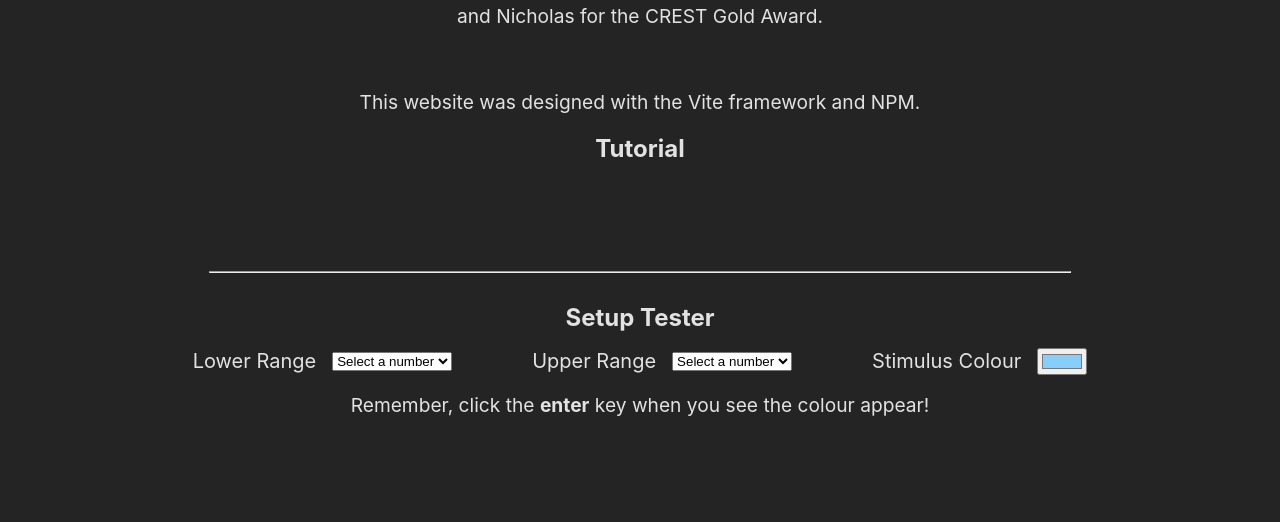
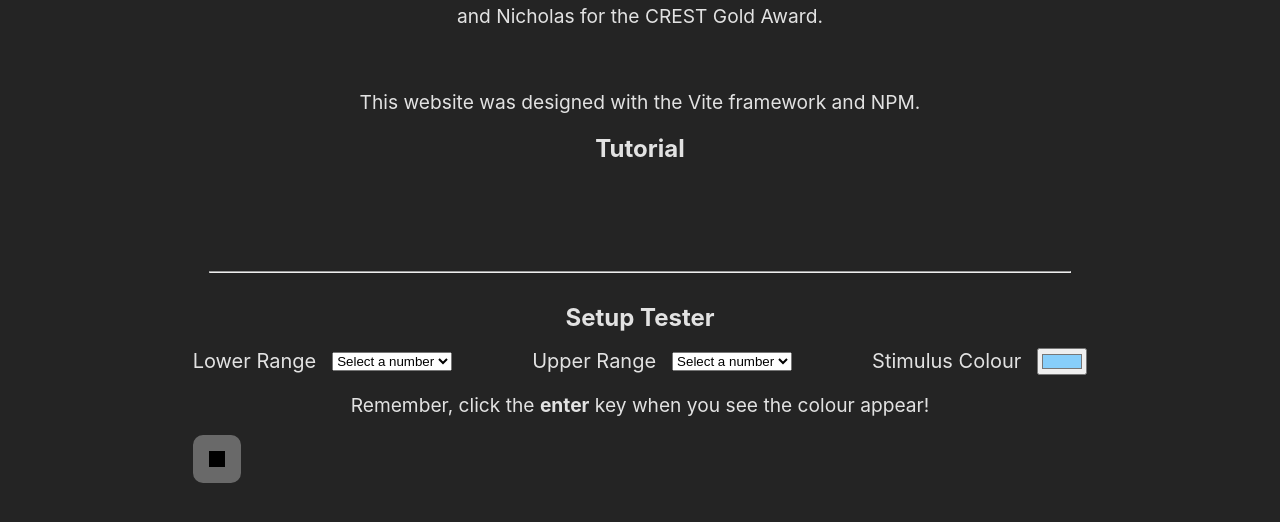
Before and after one commit to helloworld3200/reaction-times-tester, a website built with Vite: page index.html in a window 1280 px wide. Shown: the part 136-658 px from the top of the page. Built offline with nearby package versions, Linux system fonts and the light colour scheme.

Commit message:
Start adding tester box

```diff
--- /dev/null
+++ b/css/tester.css
@@ -0,0 +1,8 @@
+.testerBox {
+    border-radius: 10px;
+    background-color: black;
+    border: 1em solid dimgrey;
+    margin: 1em;
+    height: 1em;
+    width: 1em;
+}
--- a/css/topbar.css
+++ b/css/topbar.css
@@ -21,6 +21,6 @@
     padding: 1em;
 }
 
-.topbarItem :hover {
+.topbarItem:hover {
     text-decoration: underline;
 }
--- a/index.html
+++ b/index.html
@@ -54,6 +54,9 @@
       <span class="instruction">
         Remember, click the <b>enter</b> key when you see the colour appear!
       </span>
+      <div id="tester" class="testerBox">
+
+      </div>
     </div>
     <script type="module" src="/main.js"></script>
   </body>
--- a/main.js
+++ b/main.js
@@ -1,7 +1,8 @@
 import './css/main.css';
 import './css/topbar.css'
+import './css/tester.css'
 
-console.log("Main JavaScript is being run");
+console.log("Main JS Running");
 
 function createRangeSelector(id, rangeLimit = 60)
 {
```
Also changed, not shown: 1 other file.
